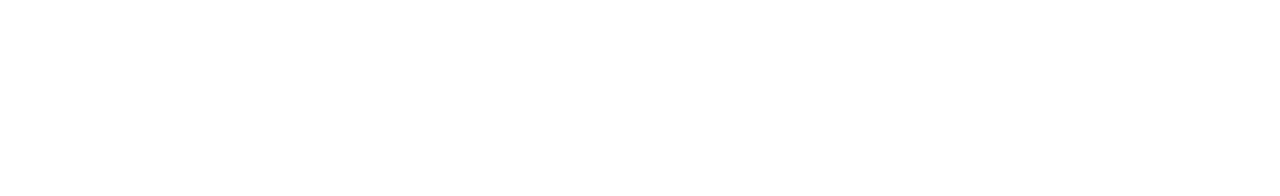
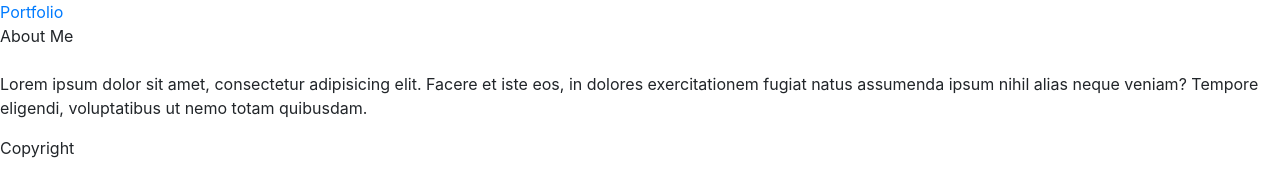
Before and after one commit to AaronLarsh/Homework2, a plain HTML site: page index.html in a window 1280 px wide. Drawn offline with nearby package versions, Linux system fonts and the light colour scheme.

Commit message:
Testing hyperlinks between portfolio and index

```diff
--- a/index.html
+++ b/index.html
@@ -9,6 +9,18 @@
 
 </head>
 <body>
-
+    <nav>
+        <div>
+            <a href="portfolio.html">Portfolio</a>
+        </div>
+    </nav>
+    <section>
+        <header>About Me</header>
+        <img src="" alt="">
+        <p>Lorem ipsum dolor sit amet, consectetur adipisicing elit. Facere et iste eos, in dolores exercitationem fugiat natus assumenda ipsum nihil alias neque veniam? Tempore eligendi, voluptatibus ut nemo totam quibusdam.</p>
+    </section>
+    <footer>
+        <p>Copyright</p>
+    </footer>
 </body>
 </html>
```
Also changed, not shown: portfolio.html (added, +14 -0 lines).
